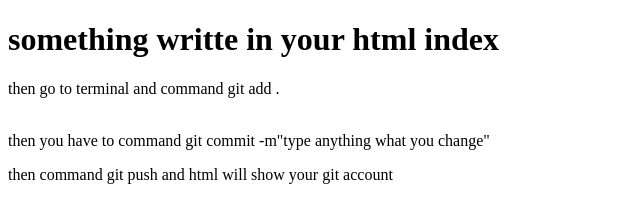
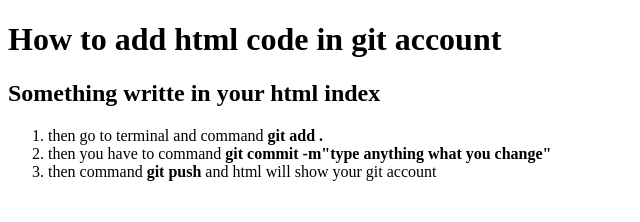
Before and after one commit to Palash561200/polos-second-repository, a plain HTML site: page index.html in a window 1280 px wide. Shown: the whole page, without its empty margins (0-640 px from the left). Drawn offline with Linux system fonts and the light colour scheme.

Commit message:
organized with list

```diff
--- a/index.html
+++ b/index.html
@@ -7,9 +7,11 @@
     <title>my second github repo</title>
 </head>
 <body>
- <h1>something writte in your html index</h1>
- <p>then go to terminal and command git add .</p><br>
- then you have to command git commit -m"type anything what you change"
- <p>then command git push and html will show your git account</p>
+ <h1>How to add html code in git account</h1>
+    <h2>Something writte in your html index</h2>
+ <ol><li>then go to terminal and command <b>git add .</b></li>
+    <li>then you have to command <b>git commit -m"type anything what you change"</b></li>
+    <li>then command <b>git push</b> and html will show your git account</li>
+</ol>
 </body>
 </html>
```
